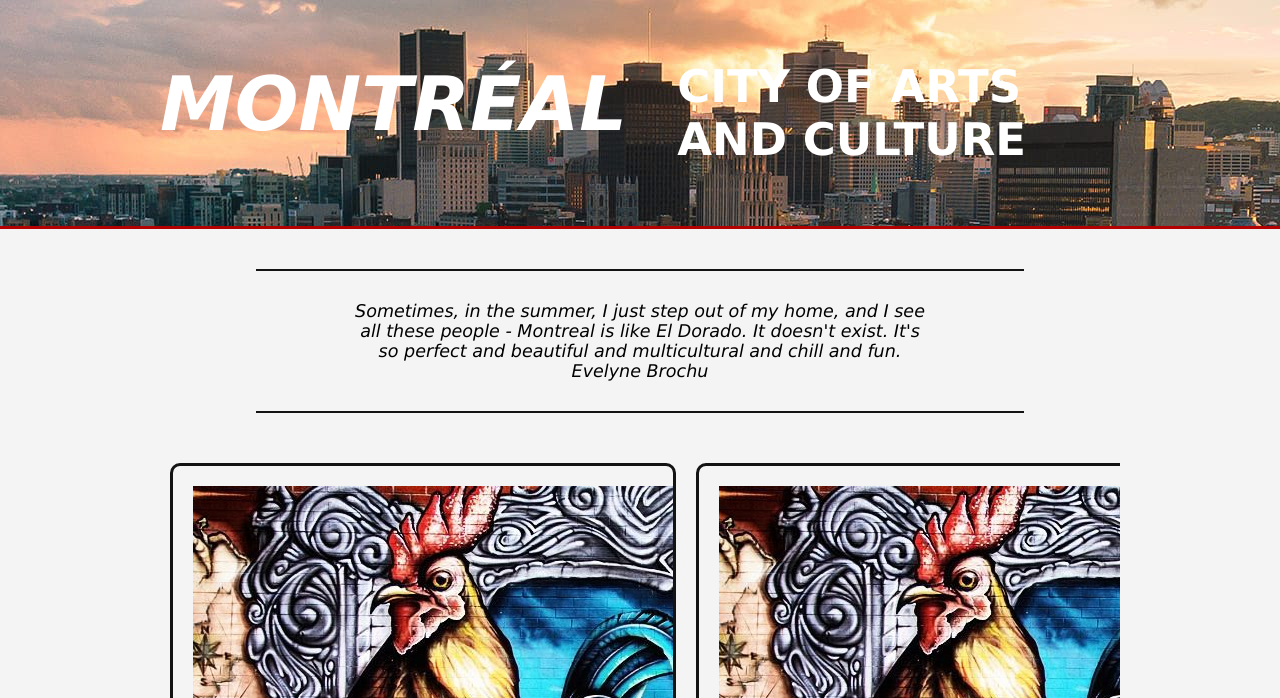
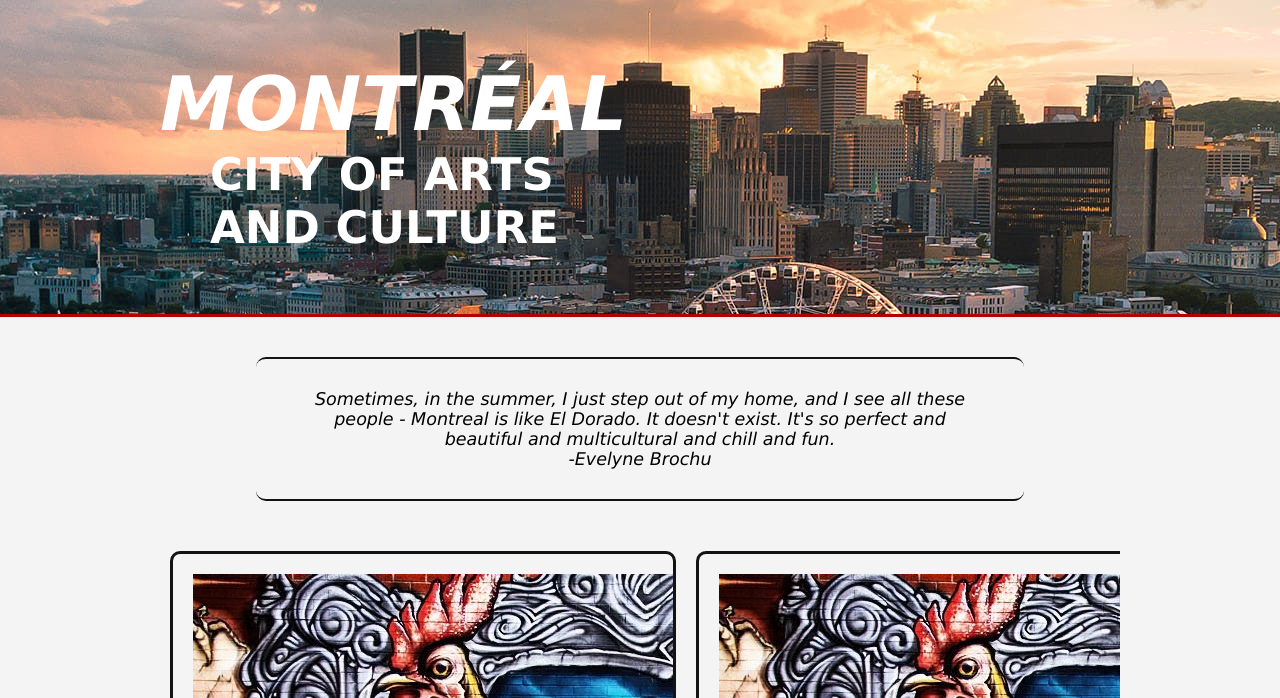
Before and after one commit to LuisCBeltran/montreal, a plain HTML site: page index.html in a window 1280 px wide. Shown: the part 102-800 px from the top of the page. Drawn offline with Linux system fonts and the light colour scheme.

Commit message:
Inclusion of showcase and phrase with flex

```diff
--- a/css/style.css
+++ b/css/style.css
@@ -57,6 +57,10 @@ header a:hover {
 
 /* SHOWCASE */
 
+#showcase {
+    flex-direction: column;
+}
+
 .showcase {
     background-color: #f4f4f4;
     background-image: url(../images/montreal-showcase.jpg);
@@ -84,11 +88,15 @@ header a:hover {
 
 .phrase {
     width: 60%;
+    border-radius: 10px;
     border-top: #131313 solid 2px;
     border-bottom: #131313 solid 2px;
     margin: auto;
 }
 
+#phrase {
+    max-width: 90%;
+}
 
 .phrase h3 {
     font-weight: normal;
--- a/index.html
+++ b/index.html
@@ -26,15 +26,15 @@
         </header>
 <!-- SHOWCASE -->
         <section class="showcase">
-            <div class="container">
+            <div class="container" id="showcase">
                 <h1>MONTRÉAL</h1>
                 <h2>City of Arts <br> and Culture</h2>
             </div>
         </section>
 <!-- PHRASE -->
         <section class="phrase">
-            <div class="container">
-                <h3>Sometimes, in the summer, I just step out of my home, and I see all these people - Montreal is like El Dorado. It doesn't exist. It's so perfect and beautiful and multicultural and chill and fun. Evelyne Brochu</h3>
+            <div class="container" id="phrase">
+                <h3>Sometimes, in the summer, I just step out of my home, and I see all these people - Montreal is like El Dorado. It doesn't exist. It's so perfect and beautiful and multicultural and chill and fun. </br> -Evelyne Brochu</h3>
             </div>
         </section>
 <!-- ADVANTAGES -->
```
